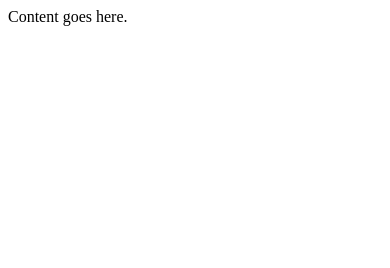
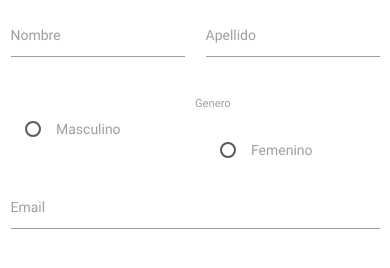
Before and after one commit to gerardoPV/Integrador, a website: page Integrador/www/paciente.html in a window 390 px wide. Drawn offline with Linux system fonts and the light colour scheme; some packages are replaced by stand-ins of ours.

Commit message:
Inicio del formulario
Inicio del formulario

```diff
--- a/Integrador/www/paciente.html
+++ b/Integrador/www/paciente.html
@@ -1,6 +1,20 @@
 <!DOCTYPE html>
 <html>
 <head>
+<meta charset="utf-8" />
+    <meta http-equiv="Content-Security-Policy" content="default-src 'self' data: gap: https://ssl.gstatic.com 'unsafe-eval'; style-src 'self' 'unsafe-inline'; media-src *">
+    <title>Integrador</title>
+
+    <!--Let browser know website is optimized for mobile-->
+    <meta name="viewport" content="width=device-width, initial-scale=1.0" />
+
+    <!-- Integrador project references -->
+    <link href="css/index.css" rel="stylesheet" />
+
+    <!--Import Google Icon Font-->
+    <link href="http://fonts.googleapis.com/icon?family=Material+Icons" rel="stylesheet">
+    <!--Import materialize.css-->
+    <link type="text/css" rel="stylesheet" href="css/materialize.min.css" media="screen,projection" />
     <title></title>
     <script type="text/javascript">
         var Paciente = {
@@ -11,10 +25,49 @@
     </script>
 </head>
 <body>
+    <!-- Cordova reference, this is added to your app when it's built. -->
+    <script src="cordova.js"></script>
+    <script src="scripts/platformOverrides.js"></script>
+
+    <script src="scripts/index.js"></script>
+
+    <!--Import jQuery before materialize.js-->
+    <script type="text/javascript" src="https://code.jquery.com/jquery-2.1.1.min.js"></script>
+    <script type="text/javascript" src="scripts/materialize.min.js"></script>
     <!--
         http://www.cenetec.salud.gob.mx/descargas/gpc/CatalogoMaestro/479_GPC_SxndromeFragilidad/GER_sindrome_de_fragilidad.pdf
         Anexos 5.2 y 5.4
         -->
-    <div>Content goes here.</div>
+    <div>
+        <form class="col s12">
+            <div class="row">
+                <div class="input-field col s6">
+                    <input id="first_name" type="text" class="validate">
+                    <label for="first_name">Nombre</label>
+                </div>
+                <div class="input-field col s6">
+                    <input id="last_name" type="text" class="validate">
+                    <label for="last_name">Apellido</label>
+                </div>
+            </div>
+            <div class="row">
+                <label>Genero</label>
+                <div class="input-field col s6">
+                    <input name="gender" type="radio" id="male" />
+                    <label for="male">Masculino</label>
+                </div>
+                <div class="input-field col s6">
+                    <input name="gender" type="radio" id="female" />
+                    <label for="female">Femenino</label>
+                </div>
+            </div>
+            <div class="row">
+                <div class="input-field col s12">
+                    <input id="email" type="email" class="validate">
+                    <label for="email">Email</label>
+                </div>
+            </div>
+        </form>
+    </div>
 </body>
 </html>
```
